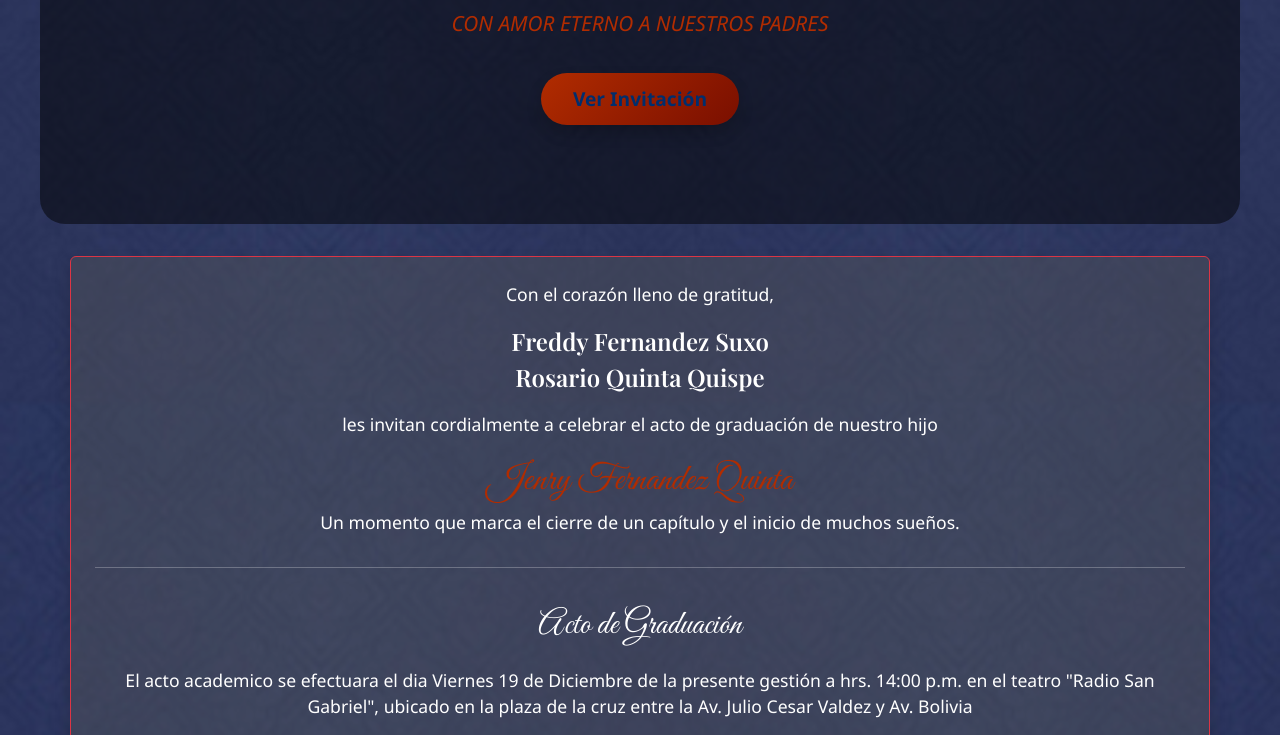
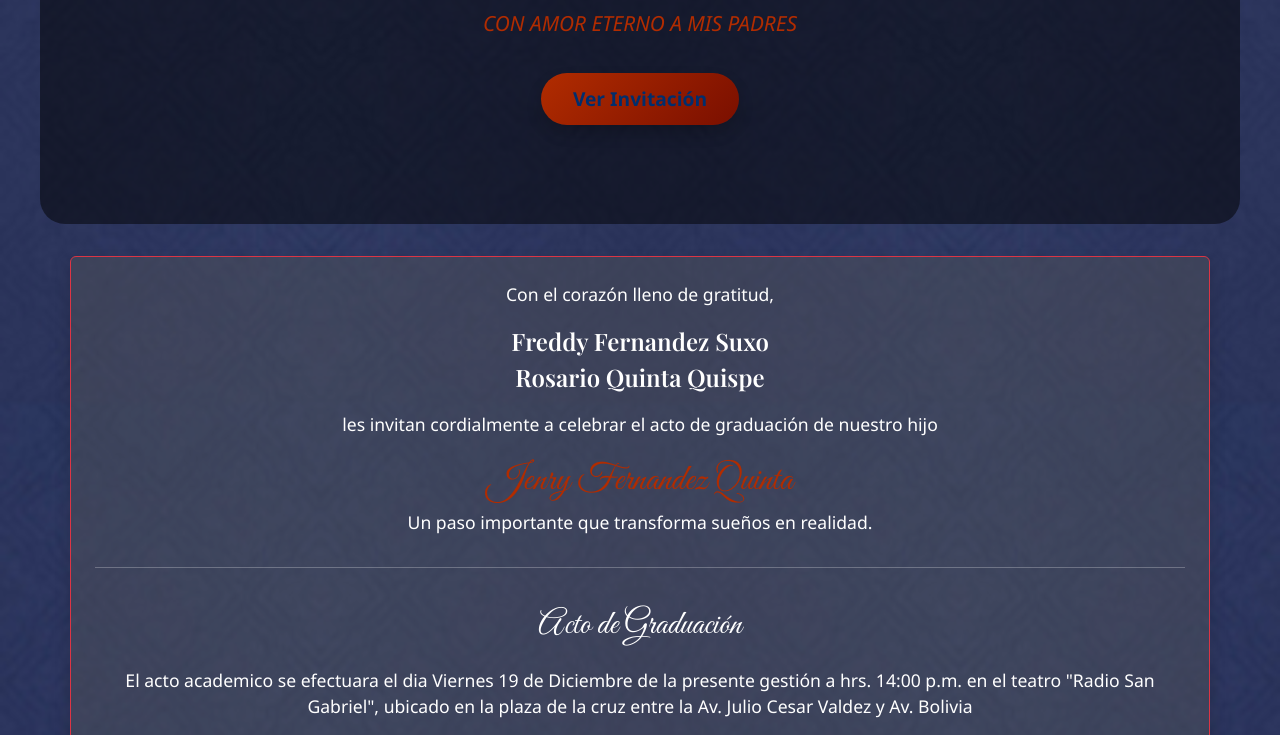
Before and after one commit to digitalfest/graduacion-jenry, a plain HTML site: page index.html in a window 1280 px wide. Shown: the part 536-1271 px from the top of the page. Drawn offline with nearby package versions, Linux system fonts and the light colour scheme.

Commit message:
second change

```diff
--- a/index.html
+++ b/index.html
@@ -25,7 +25,7 @@
       <img src="image/escudo-calama.png" alt="Logo USB" class="hero-logo">
       <p class="title">Solemne Acto de Graduaci&oacute;n</p>
       <p class="hero-text fst-italic">
-        CON AMOR ETERNO A NUESTROS PADRES
+        CON AMOR ETERNO A MIS PADRES
       </p>
       <a href="#invitacion" id="btnIniciarMusica" class="btn-invitacion mt-3">Ver Invitación</a>
     </div>
@@ -46,7 +46,7 @@
       <p class="nombres">Freddy Fernandez Suxo<br> Rosario Quinta Quispe</p>
       <p>les invitan cordialmente a celebrar el acto de graduaci&oacute;n de nuestro hijo</p>
       <p class="nombre-graduado">Jenry Fernandez Quinta</p>
-      <p>Un momento que marca el cierre de un capítulo y el inicio de muchos sueños.</p>
+      <p>Un paso importante que transforma sueños en realidad.</p>
     </section>
 
     <!-- Linea divisoria -->
```
